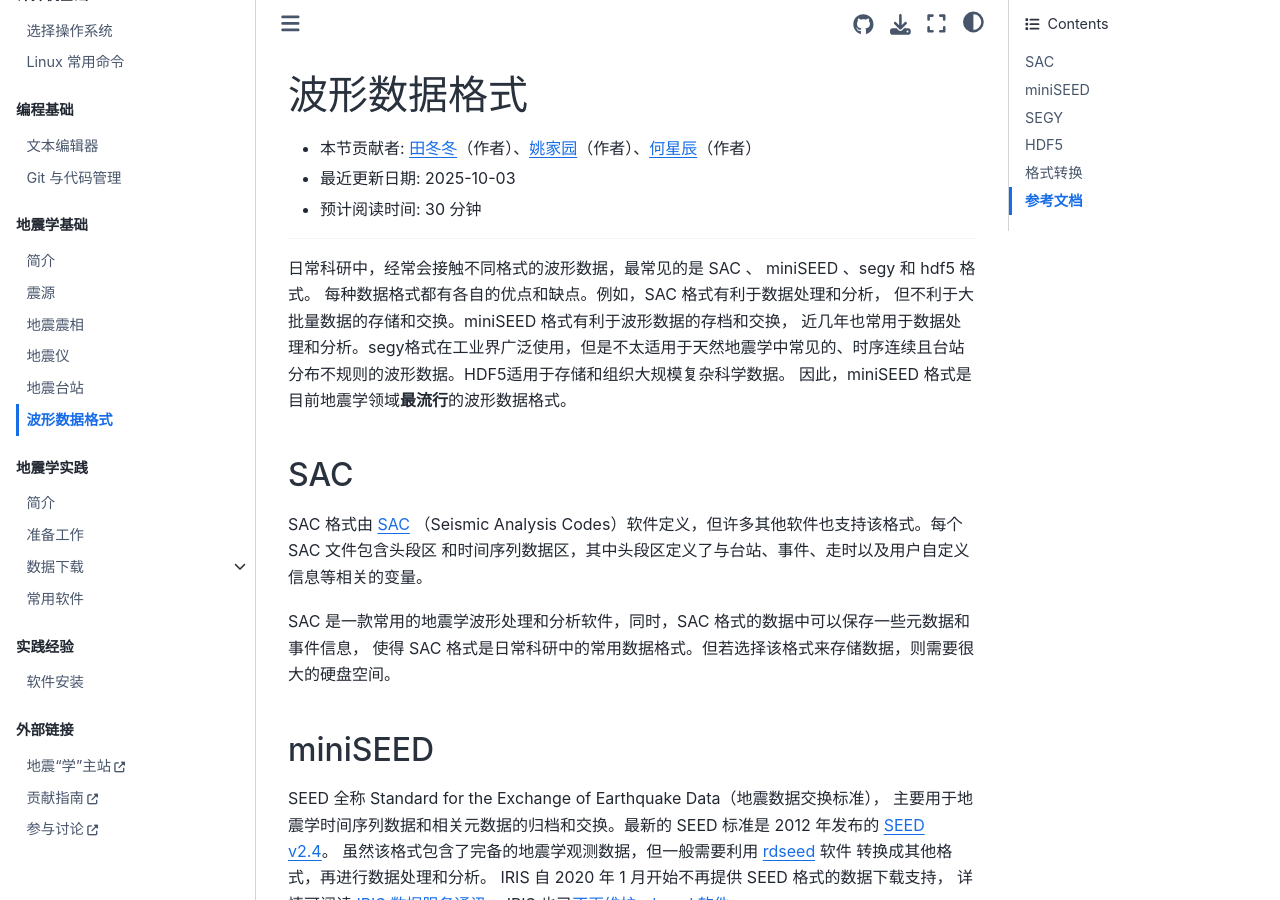
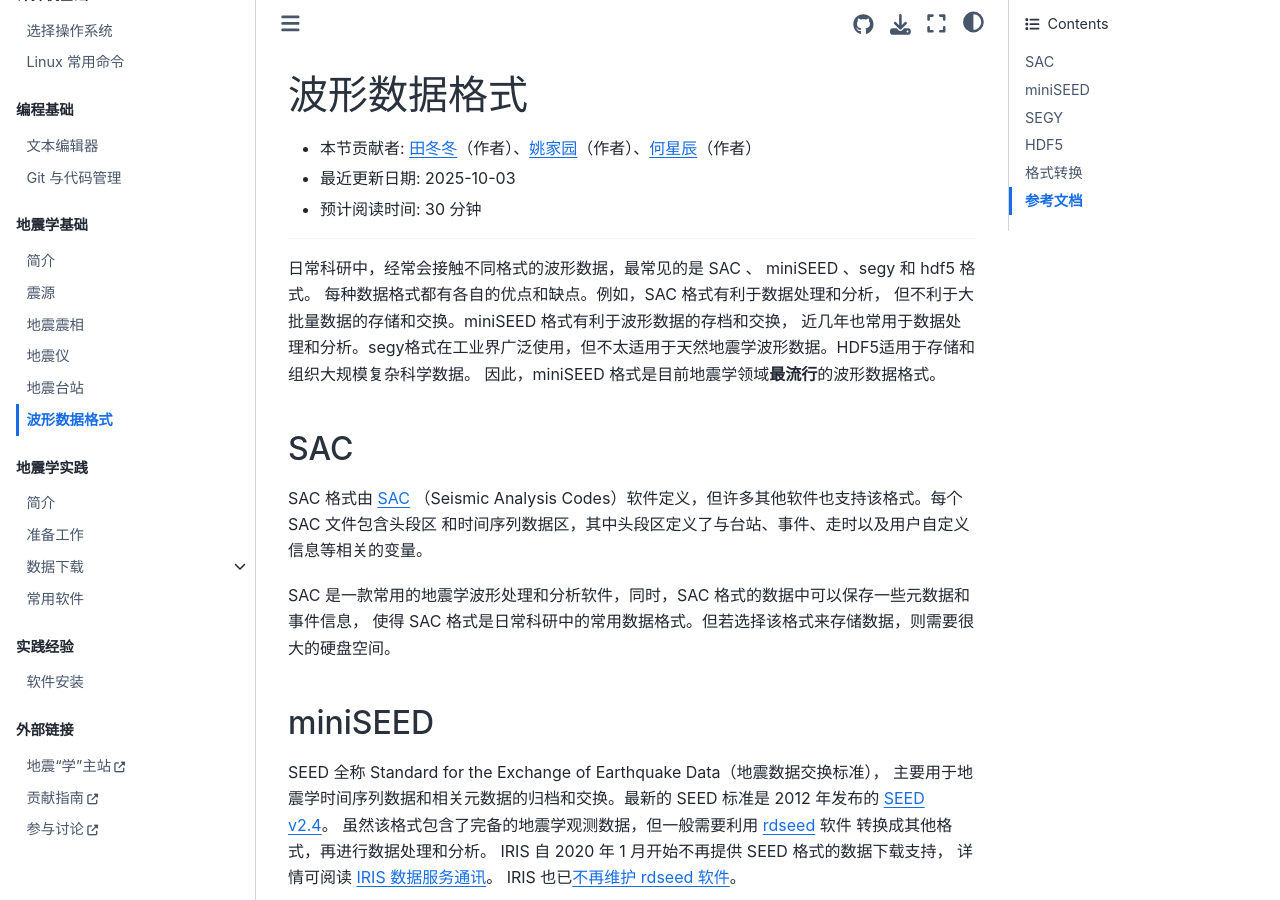
Before and after one commit to seismo-learn/seismology101, a Jupyter Book: the page built from source/seismology/data-format.md, in a window 1280 px wide and 900 px high. Built offline with Jupyter Book 1.0.4 settings and Sphinx 7.4.7 and the Sphinx Book theme 1.1.4, drawn with Linux system fonts in a browser that asks for light colours; pages that are not in the unit, such as notebooks, are missing from menus.

Commit message:
Update source/seismology/data-format.md
Co-authored-by: Yao Jiayuan <coreman.seism@gmail.com>

```diff
--- a/source/seismology/data-format.md
+++ b/source/seismology/data-format.md
@@ -9,7 +9,7 @@
 日常科研中，经常会接触不同格式的波形数据，最常见的是 SAC 、 miniSEED 、segy 和 hdf5 格式。
 每种数据格式都有各自的优点和缺点。例如，SAC 格式有利于数据处理和分析，
 但不利于大批量数据的存储和交换。miniSEED 格式有利于波形数据的存档和交换，
-近几年也常用于数据处理和分析。segy格式在工业界广泛使用，但是不太适用于天然地震学中常见的、时序连续且台站分布不规则的波形数据。HDF5适用于存储和组织大规模复杂科学数据。
+近几年也常用于数据处理和分析。segy格式在工业界广泛使用，但不太适用于天然地震学波形数据。HDF5适用于存储和组织大规模复杂科学数据。
 因此，miniSEED 格式是目前地震学领域**最流行**的波形数据格式。
 
 ## SAC
```
